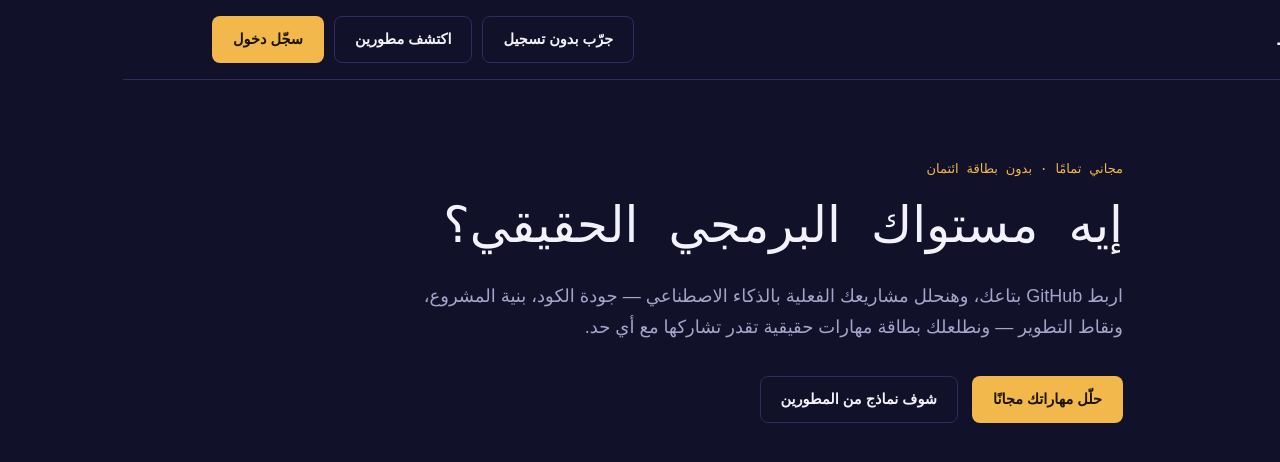
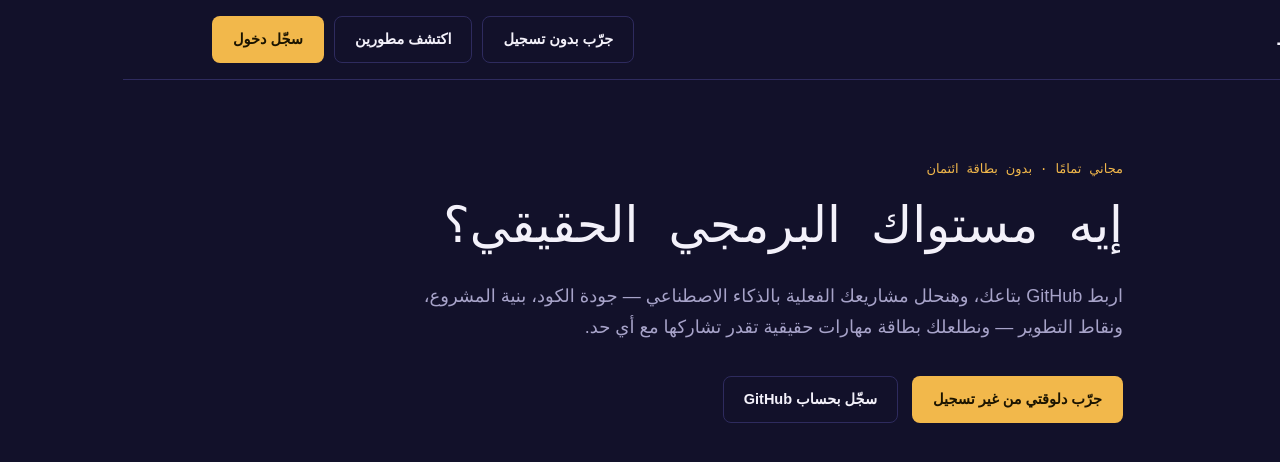
Before and after one commit to Ahmedshegazy2005/laaqit-app, a Next.js app: page / in a window 1280 px wide. Shown: the top 462 px of the page. Built offline with nearby package versions, Linux system fonts and the light colour scheme; no server answers.

Commit message:
Update page.js

```diff
--- a/app/page.js
+++ b/app/page.js
@@ -17,8 +17,8 @@ export default function HomePage() {
           اربط GitHub بتاعك، وهنحلل مشاريعك الفعلية بالذكاء الاصطناعي — جودة الكود، بنية المشروع، ونقاط التطوير — ونطلعلك بطاقة مهارات حقيقية تقدر تشاركها مع أي حد.
         </p>
         <div style={{ display: "flex", gap: 14, flexWrap: "wrap" }}>
-          <Link href="/login" className="btn btn-signal">حلّل مهاراتك مجانًا</Link>
-          <Link href="/discover" className="btn btn-ghost">شوف نماذج من المطورين</Link>
+          <Link href="/try" className="btn btn-signal">جرّب دلوقتي من غير تسجيل</Link>
+          <Link href="/login" className="btn btn-ghost">سجّل بحساب GitHub</Link>
         </div>
       </section>
     </main>
```
